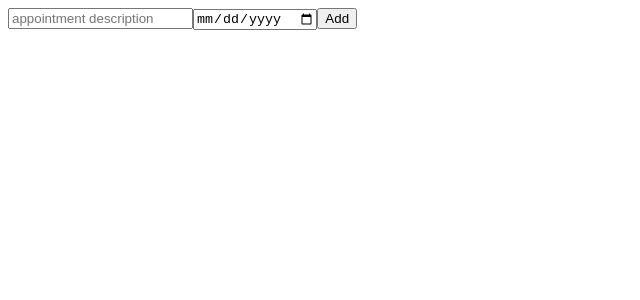
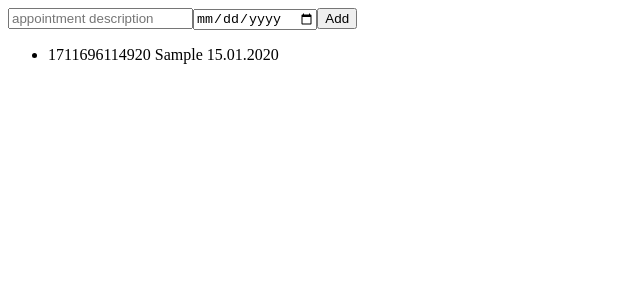
Before and after one commit to GieHan/angular-exercise, an Angular app in the folder appointment-app/: page / in a window 1280 px wide. Both pictures are taken after typing "Sample", "2020-01-15" into the empty fields and a click on the button "Add". Shown: the top 300 px of the page, without its empty margins (0-640 px from the left). Built offline with nearby package versions, Linux system fonts and the light colour scheme.

Commit message:
Add show all appointment feature

```diff
--- a/appointment-app/src/app/appointment-list/appointment-list.component.html
+++ b/appointment-app/src/app/appointment-list/appointment-list.component.html
@@ -5,9 +5,17 @@
 3. Delete an appointment
 -->
 
-
+<!-- Create an Appointment -->
 <div>
     <input [(ngModel)]="newAppointmentTitle" placeholder="appointment description">
     <input [(ngModel)]="newAppointmentDate" type="date" placeholder="appointment date">
     <button (click)="addAppointment()">Add</button>
 </div>
+
+
+<!-- Show all appointment -->
+<ul>
+    <li *ngFor="let appointment of appointments">
+        {{appointment.id}} {{appointment.title}} {{appointment.date | date: 'dd.MM.yyyy'}}
+    </li>
+</ul>
```
